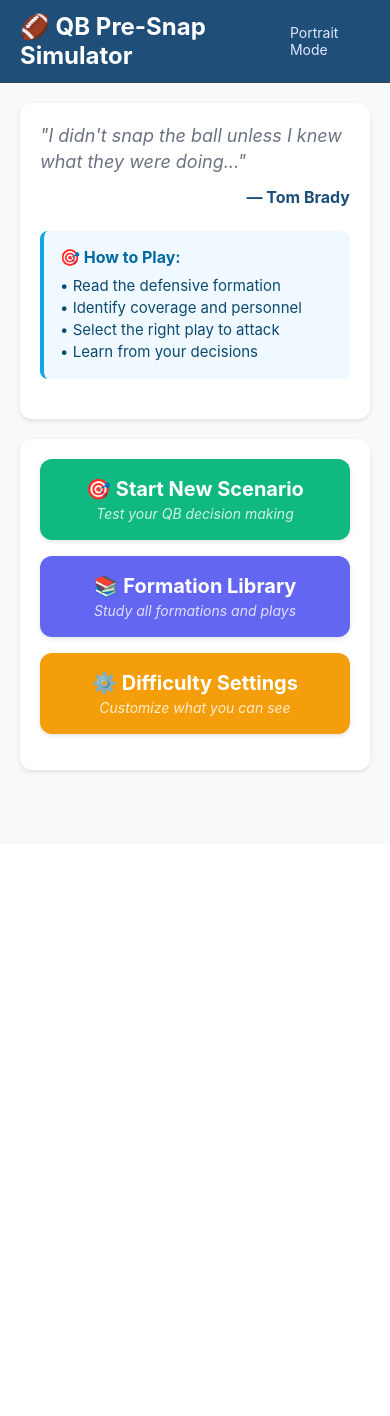
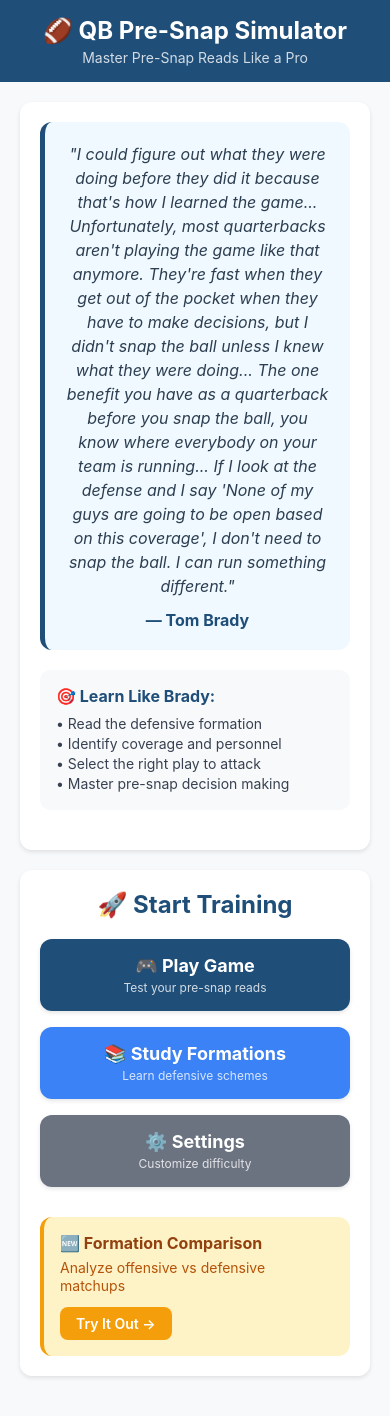
Before and after one commit to arya-chak/QB-Sim-Mobile, a React Native app: screen /Home in a window 390 px wide. Shown: the top 1416 px of the page. Before the commit the page ends 844 px from the top, so only its background shows below. Built offline with nearby package versions, Linux system fonts and the light colour scheme; no server answers.

Commit message:
added TB12 quote and updated home screen

```diff
--- a/screens/HomeScreen.js
+++ b/screens/HomeScreen.js
@@ -39,11 +39,11 @@
 
   return (
     <SafeAreaView style={styles.container}>
-      {/* Compact Header Bar */}
+      {/* Header Bar */}
       <View style={styles.headerBar}>
         <Text style={styles.titleLarge}>🏈 QB Pre-Snap Simulator</Text>
         <Text style={styles.subtitleLarge}>
-          {isLandscape ? 'Landscape Mode' : 'Portrait Mode'}
+          Master Pre-Snap Reads Like a Pro
         </Text>
       </View>
 
@@ -51,26 +51,30 @@
       <ScrollView style={styles.mainScrollView} contentContainerStyle={styles.scrollContentContainer}>
         <View style={isLandscape ? styles.horizontalContent : styles.verticalContent}>
 
-          {/* Left Panel - Quote & Description */}
+          {/* Left Panel - Complete Tom Brady Quote & Description */}
           <View style={isLandscape ? styles.leftPanel : styles.fullPanel}>
-            <Text style={styles.quoteTextLarge}>
-              "I didn't snap the ball unless I knew what they were doing..."
-            </Text>
-            <Text style={styles.quoteAuthor}>— Tom Brady</Text>
+
+            {/* Complete Tom Brady Quote */}
+            <View style={styles.quoteContainer}>
+              <Text style={styles.quoteTextLarge}>
+                "I could figure out what they were doing before they did it because that's how I learned the game... Unfortunately, most quarterbacks aren't playing the game like that anymore. They're fast when they get out of the pocket when they have to make decisions, but I didn't snap the ball unless I knew what they were doing... The one benefit you have as a quarterback before you snap the ball, you know where everybody on your team is running... If I look at the defense and I say 'None of my guys are going to be open based on this coverage', I don't need to snap the ball. I can run something different."
+              </Text>
+              <Text style={styles.quoteAuthor}>— Tom Brady</Text>
+            </View>
 
             <View style={styles.descriptionBox}>
-              <Text style={styles.descriptionTitle}>🎯 How to Play:</Text>
+              <Text style={styles.descriptionTitle}>🎯 Learn Like Brady:</Text>
               <Text style={styles.descriptionText}>
                 • Read the defensive formation{'\n'}
                 • Identify coverage and personnel{'\n'}
                 • Select the right play to attack{'\n'}
-                • Learn from your decisions
+                • Master pre-snap decision making
               </Text>
             </View>
 
             {stats && (
               <View style={styles.statsBox}>
-                <Text style={styles.statsTitle}>📊 Available Data:</Text>
+                <Text style={styles.statsTitle}>📊 Comprehensive Training:</Text>
                 <Text style={styles.statsText}>
                   • {stats.defensive_formations} Defensive Formations{'\n'}
                   • {stats.offensive_formations} Offensive Formations{'\n'}
@@ -83,38 +87,54 @@
 
           {/* Right Panel - Action Buttons */}
           <View style={isLandscape ? styles.rightPanel : styles.fullPanel}>
+            <Text style={styles.sectionTitleLarge}>🚀 Start Training</Text>
+
             <TouchableOpacity
               style={styles.primaryButtonLarge}
               onPress={() => navigation.navigate('Game')}
             >
-              <Text style={styles.primaryButtonTextLarge}>🎯 Start New Scenario</Text>
-              <Text style={styles.buttonSubtext}>Test your QB decision making</Text>
+              <Text style={styles.primaryButtonTextLarge}>🎮 Play Game</Text>
+              <Text style={styles.buttonSubtext}>Test your pre-snap reads</Text>
             </TouchableOpacity>
 
             <TouchableOpacity
               style={styles.secondaryButtonLarge}
               onPress={() => navigation.navigate('Library')}
             >
-              <Text style={styles.secondaryButtonTextLarge}>📚 Formation Library</Text>
-              <Text style={styles.buttonSubtext}>Study all formations and plays</Text>
+              <Text style={styles.secondaryButtonTextLarge}>📚 Study Formations</Text>
+              <Text style={styles.buttonSubtext}>Learn defensive schemes</Text>
             </TouchableOpacity>
 
             <TouchableOpacity
               style={styles.tertiaryButtonLarge}
               onPress={() => navigation.navigate('Settings')}
             >
-              <Text style={styles.tertiaryButtonTextLarge}>⚙️ Difficulty Settings</Text>
-              <Text style={styles.buttonSubtext}>Customize what you can see</Text>
+              <Text style={styles.tertiaryButtonTextLarge}>⚙️ Settings</Text>
+              <Text style={styles.buttonSubtext}>Customize difficulty</Text>
             </TouchableOpacity>
 
-            {isLandscape && (
-              <View style={styles.landscapeIndicator}>
-                <Text style={styles.landscapeText}>
-                  🏈 Perfect! This landscape view is optimized for tablet use.
-                </Text>
-              </View>
-            )}
+            {/* New Feature Highlight */}
+            <View style={styles.featureHighlight}>
+              <Text style={styles.featureTitle}>🆕 Formation Comparison</Text>
+              <Text style={styles.featureDescription}>
+                Analyze offensive vs defensive matchups
+              </Text>
+              <TouchableOpacity
+                style={styles.featureButton}
+                onPress={() => navigation.navigate('FormationComparison')}
+              >
+                <Text style={styles.featureButtonText}>Try It Out →</Text>
+              </TouchableOpacity>
+            </View>
           </View>
+        </View>
+
+        {/* Footer for Educational Mission */}
+        <View style={styles.footer}>
+          <Text style={styles.footerTitle}>🎓 Built for Young Football Minds</Text>
+          <Text style={styles.footerText}>
+            Designed to help middle school, high school, and young quarterbacks develop the mental side of the game. Learn to read defenses like Tom Brady and make smarter decisions at the line of scrimmage.
+          </Text>
         </View>
       </ScrollView>
     </SafeAreaView>
@@ -126,36 +146,23 @@
     flex: 1,
     backgroundColor: '#f8f9fa',
   },
-  // Header Bar - Compact for tablets
   headerBar: {
     backgroundColor: '#1f4e79',
-    paddingVertical: 12,
+    paddingVertical: 16,
     paddingHorizontal: 20,
-    flexDirection: 'row',
     alignItems: 'center',
-    justifyContent: 'space-between',
-    borderBottomWidth: 1,
-    borderBottomColor: '#374151',
   },
   titleLarge: {
     fontSize: 24,
     fontWeight: 'bold',
     color: 'white',
+    textAlign: 'center',
   },
   subtitleLarge: {
     fontSize: 14,
-    color: '#e0e7ff',
-  },
-
-  // Horizontal Content Layout
-  horizontalContent: {
-    flexDirection: 'row',
-    gap: 20,
-    minHeight: '100%',
-  },
-  // Vertical Content Layout
-  verticalContent: {
-    minHeight: '100%',
+    color: 'rgba(255, 255, 255, 0.8)',
+    textAlign: 'center',
+    marginTop: 4,
   },
   mainScrollView: {
     flex: 1,
@@ -163,6 +170,14 @@
   scrollContentContainer: {
     flexGrow: 1,
     padding: 20,
+  },
+  horizontalContent: {
+    flexDirection: 'row',
+    gap: 20,
+    minHeight: '100%',
+  },
+  verticalContent: {
+    minHeight: '100%',
   },
   leftPanel: {
     flex: 1,
@@ -186,7 +201,6 @@
     shadowRadius: 4,
     elevation: 3,
   },
-  // Full panel for portrait mode
   fullPanel: {
     backgroundColor: 'white',
     borderRadius: 12,
@@ -199,68 +213,82 @@
     elevation: 3,
   },
 
-  // Typography - Larger for tablets
+  // Enhanced Quote Styling
+  quoteContainer: {
+    backgroundColor: '#f0f9ff',
+    borderRadius: 12,
+    padding: 20,
+    marginBottom: 20,
+    borderLeftWidth: 5,
+    borderLeftColor: '#1f4e79',
+  },
   quoteTextLarge: {
-    fontSize: 18,
+    fontSize: 16,
     fontStyle: 'italic',
-    color: '#6b7280',
-    lineHeight: 26,
+    color: '#2c3e50',
+    lineHeight: 24,
+    textAlign: 'center',
     marginBottom: 12,
   },
   quoteAuthor: {
     fontSize: 16,
     fontWeight: 'bold',
     color: '#1f4e79',
-    marginBottom: 24,
-    textAlign: 'right',
+    textAlign: 'center',
   },
 
-  // Description and Info Boxes
+  // Description and Stats
   descriptionBox: {
-    backgroundColor: '#f0f9ff',
-    borderLeftWidth: 4,
-    borderLeftColor: '#0ea5e9',
+    backgroundColor: '#f8f9fa',
+    borderRadius: 10,
     padding: 16,
-    borderRadius: 8,
     marginBottom: 20,
   },
   descriptionTitle: {
     fontSize: 16,
     fontWeight: 'bold',
-    color: '#0369a1',
+    color: '#1f4e79',
     marginBottom: 8,
   },
   descriptionText: {
-    fontSize: 15,
-    color: '#0c4a6e',
-    lineHeight: 22,
+    fontSize: 14,
+    color: '#374151',
+    lineHeight: 20,
   },
   statsBox: {
-    backgroundColor: '#f0fdf4',
+    backgroundColor: '#ecfdf5',
+    borderRadius: 10,
+    padding: 16,
     borderLeftWidth: 4,
     borderLeftColor: '#10b981',
-    padding: 16,
-    borderRadius: 8,
   },
   statsTitle: {
     fontSize: 16,
     fontWeight: 'bold',
-    color: '#047857',
+    color: '#065f46',
     marginBottom: 8,
   },
   statsText: {
-    fontSize: 15,
-    color: '#065f46',
-    lineHeight: 22,
+    fontSize: 14,
+    color: '#047857',
+    lineHeight: 20,
   },
 
-  // Large Buttons for Tablets
+  // Enhanced Buttons
+  sectionTitleLarge: {
+    fontSize: 24,
+    fontWeight: 'bold',
+    color: '#1f4e79',
+    marginBottom: 20,
+    textAlign: 'center',
+  },
   primaryButtonLarge: {
-    backgroundColor: '#10b981',
-    paddingVertical: 18,
+    backgroundColor: '#1f4e79',
+    borderRadius: 12,
+    paddingVertical: 16,
     paddingHorizontal: 24,
-    borderRadius: 12,
     marginBottom: 16,
+    alignItems: 'center',
     shadowColor: '#000',
     shadowOffset: { width: 0, height: 2 },
     shadowOpacity: 0.1,
@@ -268,18 +296,17 @@
     elevation: 3,
   },
   primaryButtonTextLarge: {
+    fontSize: 18,
+    fontWeight: 'bold',
     color: 'white',
-    fontSize: 20,
-    fontWeight: 'bold',
-    textAlign: 'center',
-    marginBottom: 4,
   },
   secondaryButtonLarge: {
-    backgroundColor: '#6366f1',
-    paddingVertical: 18,
+    backgroundColor: '#3b82f6',
+    borderRadius: 12,
+    paddingVertical: 16,
     paddingHorizontal: 24,
-    borderRadius: 12,
     marginBottom: 16,
+    alignItems: 'center',
     shadowColor: '#000',
     shadowOffset: { width: 0, height: 2 },
     shadowOpacity: 0.1,
@@ -287,18 +314,17 @@
     elevation: 3,
   },
   secondaryButtonTextLarge: {
+    fontSize: 18,
+    fontWeight: 'bold',
     color: 'white',
-    fontSize: 20,
-    fontWeight: 'bold',
-    textAlign: 'center',
-    marginBottom: 4,
   },
   tertiaryButtonLarge: {
-    backgroundColor: '#f59e0b',
-    paddingVertical: 18,
+    backgroundColor: '#6b7280',
+    borderRadius: 12,
+    paddingVertical: 16,
     paddingHorizontal: 24,
-    borderRadius: 12,
-    marginBottom: 16,
+    marginBottom: 20,
+    alignItems: 'center',
     shadowColor: '#000',
     shadowOffset: { width: 0, height: 2 },
     shadowOpacity: 0.1,
@@ -306,32 +332,74 @@
     elevation: 3,
   },
   tertiaryButtonTextLarge: {
+    fontSize: 18,
+    fontWeight: 'bold',
     color: 'white',
-    fontSize: 20,
-    fontWeight: 'bold',
-    textAlign: 'center',
-    marginBottom: 4,
   },
   buttonSubtext: {
-    color: 'rgba(255,255,255,0.8)',
-    fontSize: 14,
+    fontSize: 12,
+    color: 'rgba(255, 255, 255, 0.8)',
+    marginTop: 4,
     textAlign: 'center',
-    fontStyle: 'italic',
   },
 
-  // Landscape indicator
-  landscapeIndicator: {
-    backgroundColor: '#f0f9ff',
+  // Feature Highlight
+  featureHighlight: {
+    backgroundColor: '#fef3c7',
+    borderRadius: 12,
+    padding: 16,
     borderLeftWidth: 4,
-    borderLeftColor: '#0ea5e9',
-    padding: 16,
+    borderLeftColor: '#f59e0b',
+    marginTop: 10,
+  },
+  featureTitle: {
+    fontSize: 16,
+    fontWeight: 'bold',
+    color: '#92400e',
+    marginBottom: 6,
+  },
+  featureDescription: {
+    fontSize: 14,
+    color: '#b45309',
+    marginBottom: 12,
+    lineHeight: 18,
+  },
+  featureButton: {
+    backgroundColor: '#f59e0b',
     borderRadius: 8,
+    paddingVertical: 8,
+    paddingHorizontal: 16,
+    alignSelf: 'flex-start',
+  },
+  featureButtonText: {
+    fontSize: 14,
+    fontWeight: '600',
+    color: 'white',
+  },
+
+  // Footer
+  footer: {
+    backgroundColor: 'white',
+    borderRadius: 12,
+    padding: 20,
     marginTop: 20,
+    shadowColor: '#000',
+    shadowOffset: { width: 0, height: 1 },
+    shadowOpacity: 0.05,
+    shadowRadius: 2,
+    elevation: 2,
   },
-  landscapeText: {
+  footerTitle: {
+    fontSize: 18,
+    fontWeight: 'bold',
+    color: '#1f4e79',
+    marginBottom: 8,
+    textAlign: 'center',
+  },
+  footerText: {
     fontSize: 14,
-    color: '#0369a1',
+    color: '#6b7280',
+    lineHeight: 20,
     textAlign: 'center',
-    fontWeight: '600',
   },
 });
```
